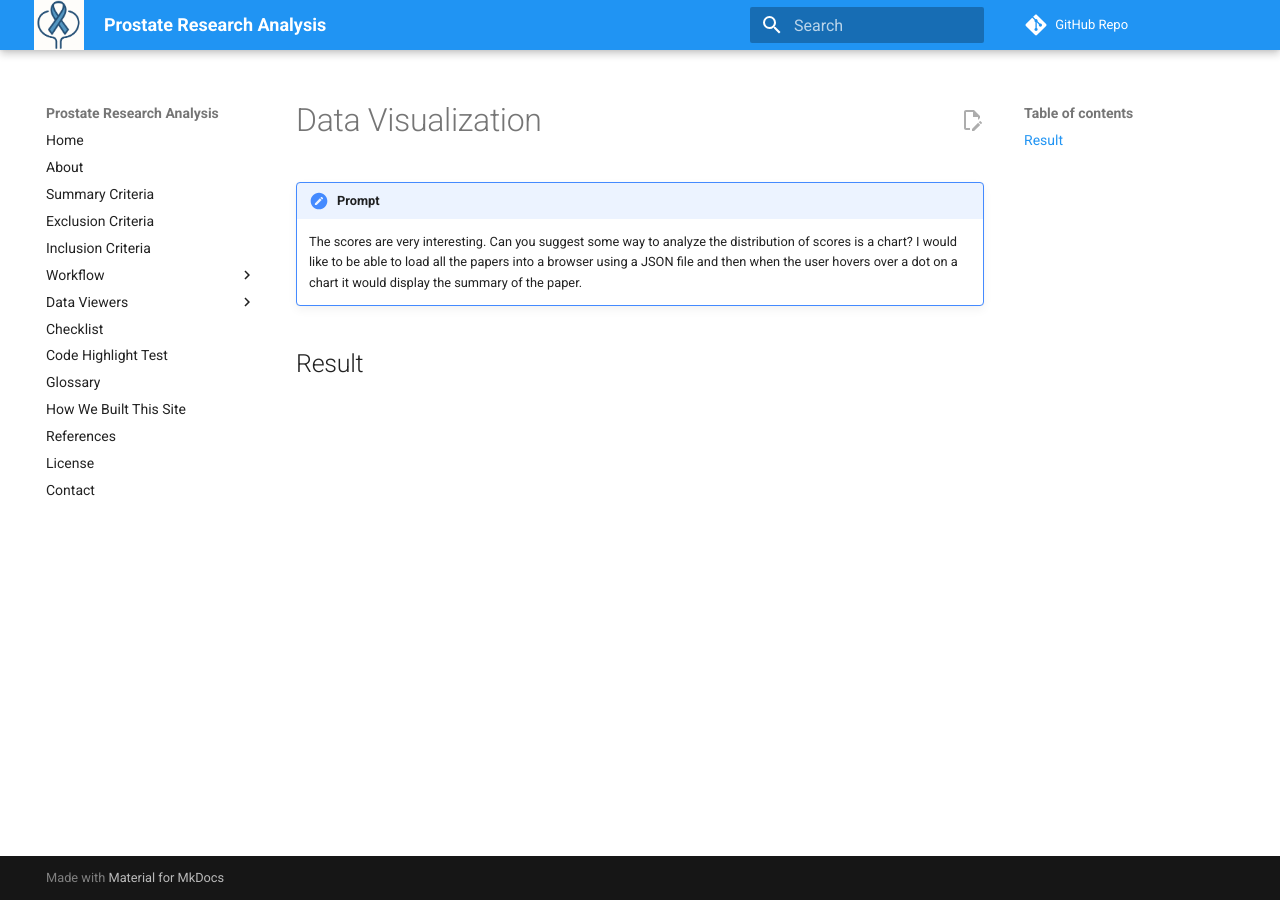
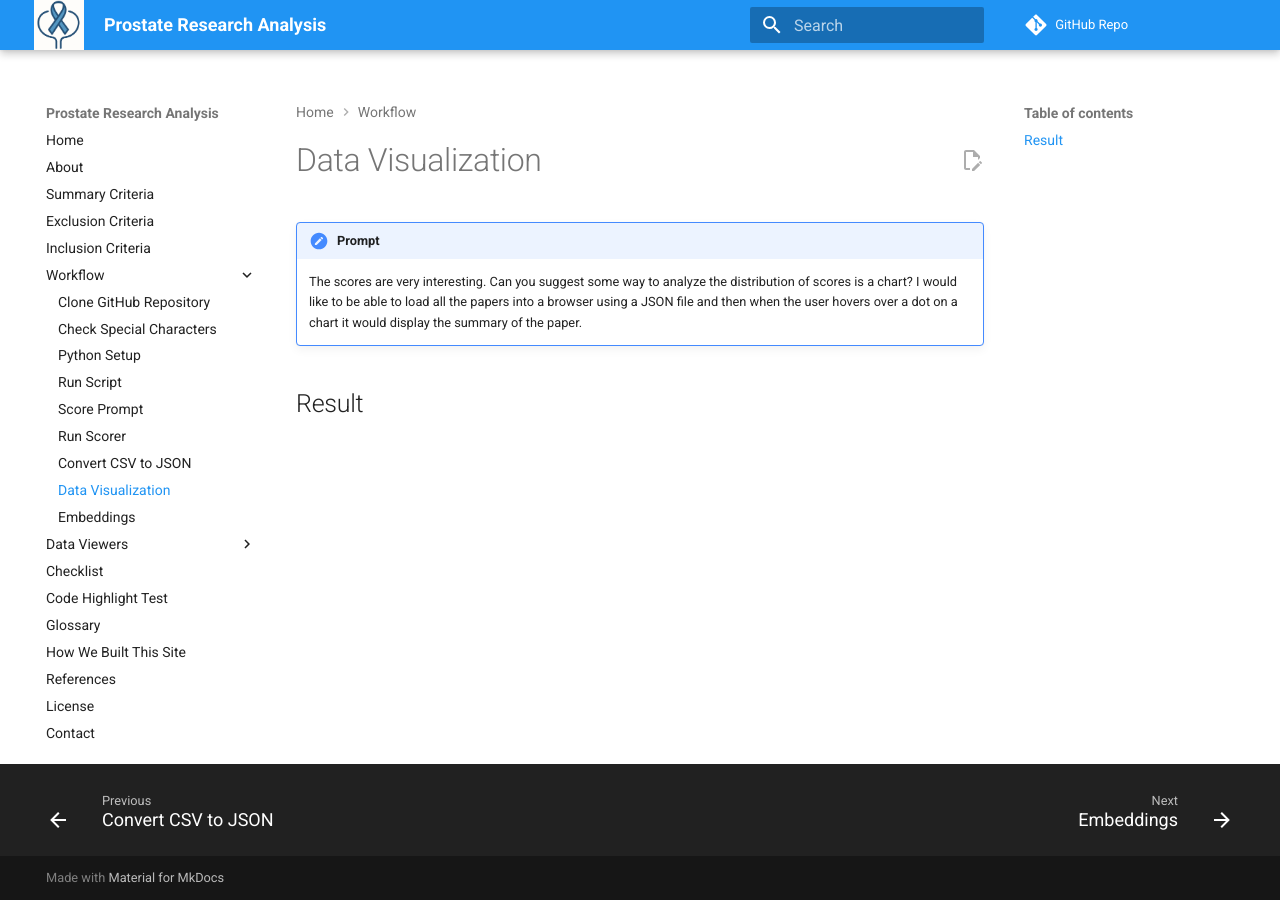
Before and after one commit to dmccreary/prostate-research-analysis, an MkDocs documentation site: the page built from docs/workflow/data-visualization.md, in a window 1280 px wide. Built offline with MkDocs 1.6.1 and Material for MkDocs 9.7.7, drawn with Linux system fonts in a browser that asks for light colours; comment, search, counter and statistics services are not loaded.

Commit message:
updating content

```diff
--- a/mkdocs.yml
+++ b/mkdocs.yml
@@ -15,16 +15,20 @@ nav:
 
   - Workflow:
     - Intro: workflow/index.md
-    - Clone GitHub Repository: workflow/clone-github-repo.md
+    - Clone GitHub Repository: workflow/clone-the-repo.md
     - Check Special Characters: workflow/check-special-chars.md
     - Python Setup: workflow/setup-python-with-conda.md
     - Run Script: workflow/run-abstract-extractor-script.md
     - Score Prompt: workflow/score-prompt.md
     - Run Scorer: workflow/run-scorer.md
+    - Convert CSV to JSON: workflow/csv-to-json.md
+    - Data  Visualization: workflow/data-visualization.md
+    - Embeddings: workflow/embeddings.md
 
   - Data Viewers:
     - Intro: data-viewers/index.md
     - Data Viewer v1: data-viewers/data-viewer-v1/index.md
+    - Similarity: data-viewers/similarity/index.md
   - Checklist: checklist.md
   - Code Highlight Test: code-highlight-test.md
   - Glossary: glossary.md
```
Also changed, not shown: docs/data-viewers/similarity/index.md (added, +11 -0 lines).
